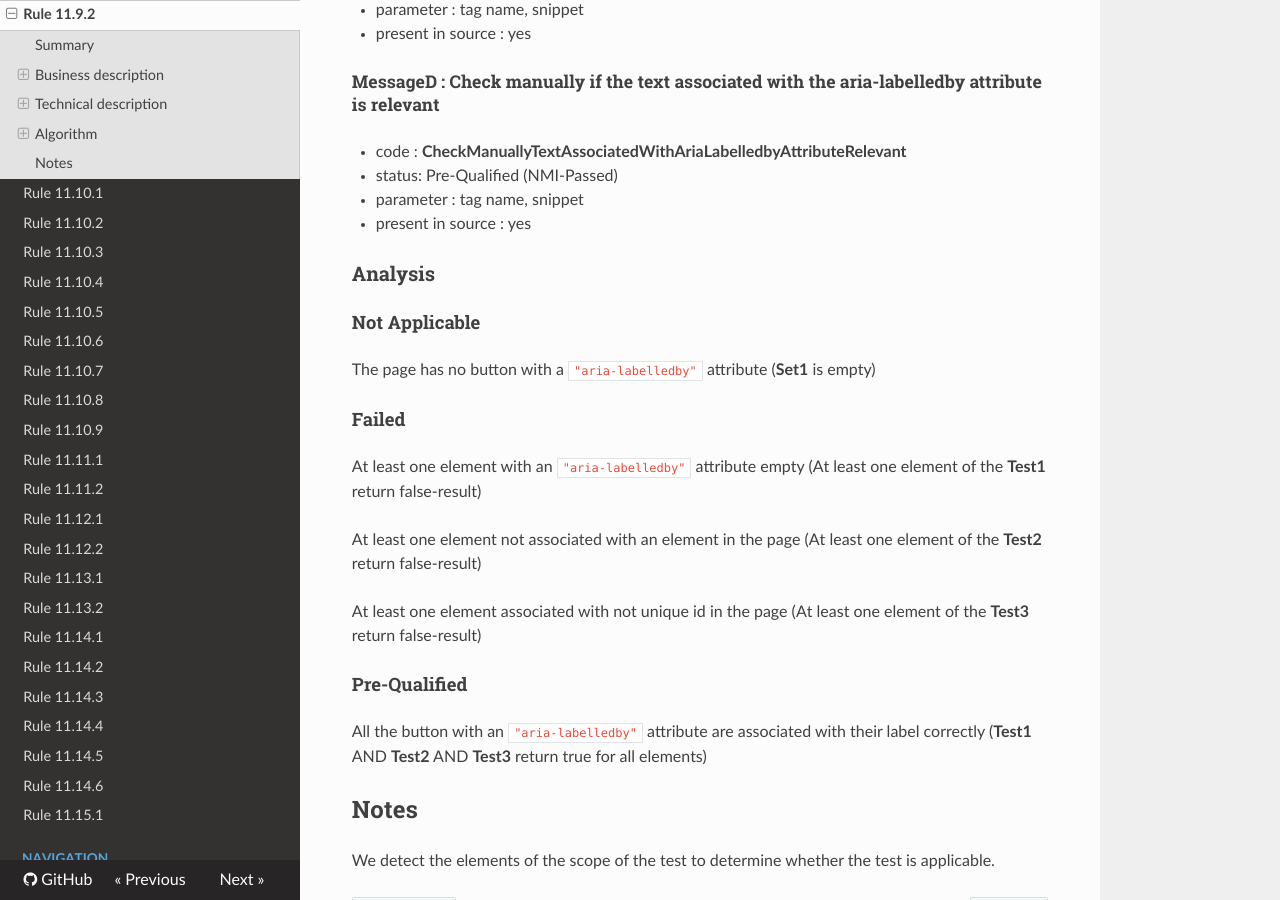
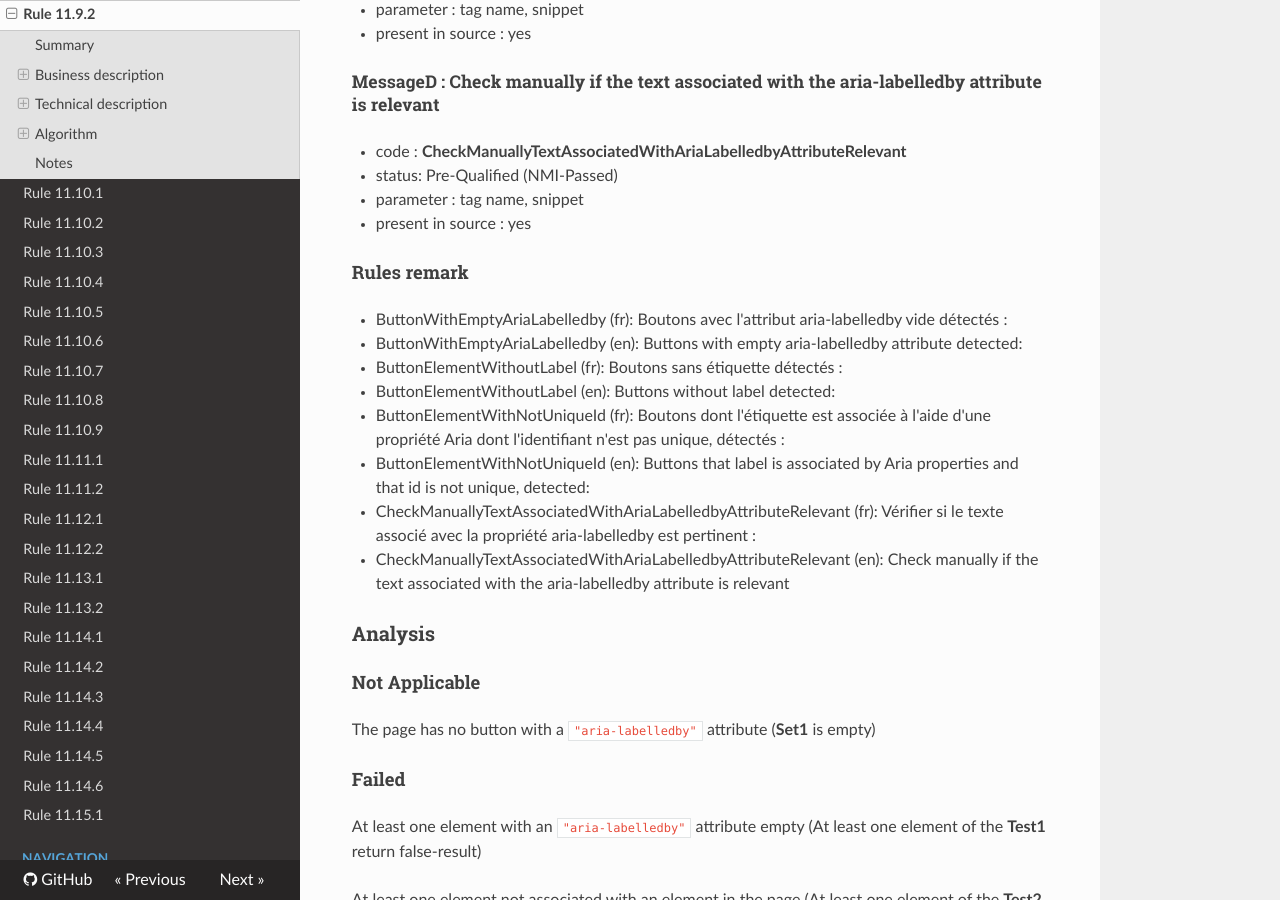
Before and after one commit to Tanaguru/RGAA3-2016, an MkDocs documentation site: the page built from docs/Rule-11-9-2.md, in a window 1280 px wide and 900 px high, scrolled down 2592 px. Built offline with MkDocs 1.6.1, drawn with Linux system fonts in a browser that asks for light colours; nearby versions of some CDN libraries; old or Windows-style settings are respelled for this version of MkDocs.

Commit message:
Update remakes of the test 11.9.2

```diff
--- a/docs/Rule-11-9-2.md
+++ b/docs/Rule-11-9-2.md
@@ -24,7 +24,6 @@ Dans chaque formulaire, l'intitul&eacute; de chaque <a href="http://references.m
  * La valeur de l'attribut `id` est unique ;
  * La valeur de la propri&eacute;t&eacute; ARIA `aria-labelledby` est &eacute;gale &agrave; la valeur de l'attribut `id` du passage de texte ;
  * Le passage de texte est pertinent.
-
 
 ### Level
 
@@ -102,6 +101,20 @@ For each occurence of true-result of **Test1**, **Test2** and **Test3**, raise a
 - parameter : tag name, snippet
 - present in source : yes
 
+#### Rules remark
+
+ * ButtonWithEmptyAriaLabelledby (fr): Boutons avec l'attribut aria-labelledby vide d&eacute;tect&eacute;s :
+ * ButtonWithEmptyAriaLabelledby (en): Buttons with empty aria-labelledby attribute detected:
+
+ * ButtonElementWithoutLabel (fr): Boutons sans étiquette détectés :
+ * ButtonElementWithoutLabel (en): Buttons without label detected:
+
+ * ButtonElementWithNotUniqueId (fr): Boutons dont l'&eacute;tiquette est associ&eacute;e à l'aide d'une propri&eacute;t&eacute; Aria dont l'identifiant n'est pas unique, d&eacute;tect&eacute;s :
+ * ButtonElementWithNotUniqueId (en): Buttons that label is associated by Aria properties and that id is not unique, detected:
+
+ * CheckManuallyTextAssociatedWithAriaLabelledbyAttributeRelevant (fr): V&eacute;rifier si le texte associ&eacute; avec la propri&eacute;t&eacute; aria-labelledby est pertinent :
+ * CheckManuallyTextAssociatedWithAriaLabelledbyAttributeRelevant (en): Check manually if the text associated with the aria-labelledby attribute is relevant
+
 ### Analysis
 
 #### Not Applicable
```
Also changed, not shown: 3 other files.
